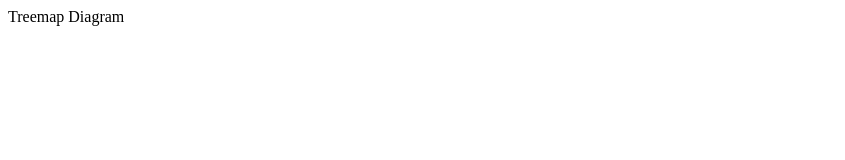
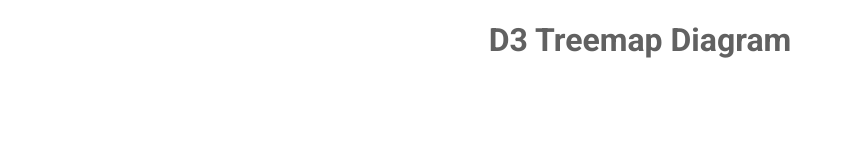
Before and after one commit to deweis/fcc-treemap-diagram, a plain HTML site: page index.html in a window 1280 px wide. Shown: the whole page, without its empty margins (0-845 px from the left). Drawn offline with Linux system fonts and the light colour scheme.

Commit message:
Add base style.css

```diff
--- a/index.html
+++ b/index.html
@@ -8,9 +8,10 @@
       href="https://fonts.googleapis.com/css?family=Roboto:400,700"
       rel="stylesheet"
     />
+    <link rel="stylesheet" href="style.css" />
     <title>fCC D3 Treemap Diagram</title>
   </head>
   <body>
-    Treemap Diagram
+    <h1>D3 Treemap Diagram</h1>
   </body>
 </html>
--- /dev/null
+++ b/style.css
@@ -0,0 +1,8 @@
+body {
+  font-family: 'Roboto', sans-serif;
+  text-align: center;
+}
+
+h1 {
+  color: #616161; /* grey darken-2 */
+}
```
